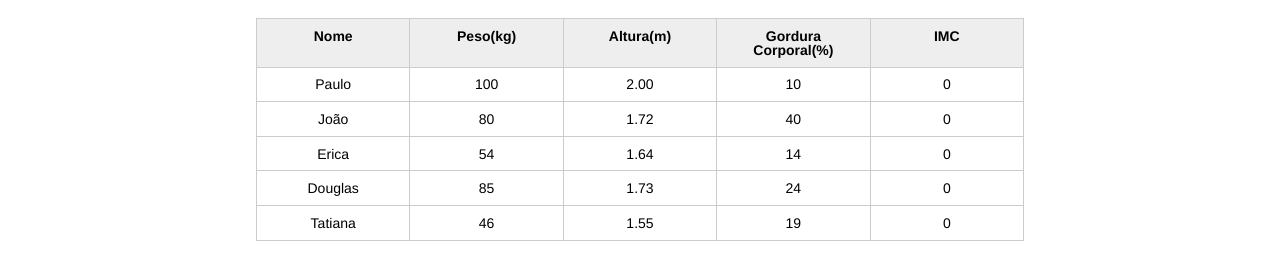
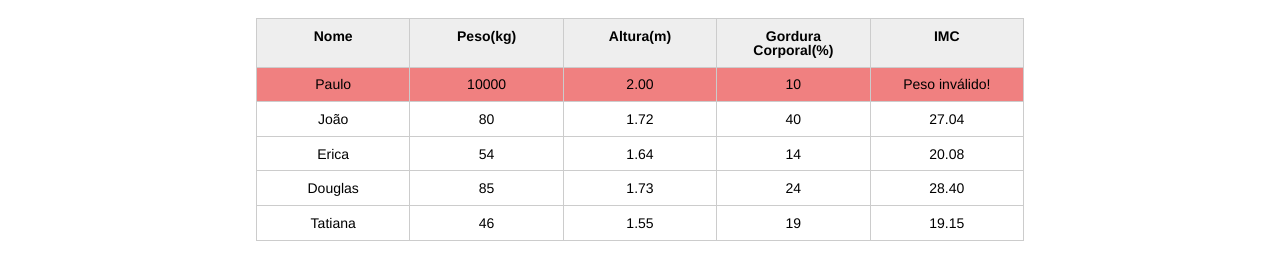
Before and after one commit to lucasmedinacav/cursoAlura_JS, a plain HTML site: page index.html in a window 1280 px wide. Shown: the part 123-402 px from the top of the page. Drawn offline with Linux system fonts and the light colour scheme.

Commit message:
loops no queryselectorall e classlist.add

```diff
--- a/css/index.css
+++ b/css/index.css
@@ -1,49 +1,50 @@
-*{
+* {
     box-sizing: border-box;
 }
 
-body{
+body {
     font-family: "Helvetica Neue", "Helvetica", Helvetica, Arial, sans-serif;
     font-size: 14px;
 }
 
-header{
+header {
     background-color: #333;
     height: 3em;
     color: #FFF;
     margin-bottom: 1em;
 }
 
-header h1{
+header h1 {
     font-size: 2em;
-	display:inline-block;
-	vertical-align:	middle;
-}
-header h2{
-	font-size: 2em;
-	display:inline-block;
-	vertical-align:	middle;
+    display: inline-block;
+    vertical-align: middle;
 }
 
-header .container:before{
-	content: '';
-	display:inline-block;
-	height: 100%;
-	vertical-align:	middle;
+header h2 {
+    font-size: 2em;
+    display: inline-block;
+    vertical-align: middle;
 }
 
-.container{
+header .container:before {
+    content: '';
+    display: inline-block;
+    height: 100%;
+    vertical-align: middle;
+}
+
+.container {
     width: 60%;
     height: 100%;
     margin: 0 auto;
 }
 
-section{
+section {
     margin: 2em 0;
     overflow: hidden;
 }
 
-section h2{
+section h2 {
     font-size: 3em;
     display: block;
     padding-bottom: .5em;
@@ -51,32 +52,32 @@ section h2{
     margin-bottom: .5em;
 }
 
-table{
+table {
     width: 100%;
-	margin-bottom : .5em;
+    margin-bottom: .5em;
     table-layout: fixed;
-
 }
 
-td, th {
+td,
+th {
     padding: .7em;
     margin: 0;
     border: 1px solid #ccc;
     text-align: center;
 }
 
-th{
+th {
     font-weight: bold;
     background-color: #EEE;
 }
 
-label{
+label {
     color: #555;
     display: block;
     margin-bottom: .2em;
 }
 
-.campo{
+.campo {
     margin: 0;
     padding-bottom: 1em;
     width: 100%;
@@ -85,18 +86,18 @@ label{
     width: 100%;
 }
 
-.campo-medio{
+.campo-medio {
     display: inline-block;
     padding-right: .5em;
 }
 
-.grupo{
+.grupo {
     width: 32%;
     display: inline-block;
     padding: 10px 0px;
 }
 
-button{
+button {
     padding: .5em 2em;
     border: 0;
     border-bottom: 3px solid;
@@ -105,30 +106,33 @@ button{
     margin: 0;
     margin-top: -3px;
     color: #fff;
-	background-color:#0c8cd3;
+    background-color: #0c8cd3;
     border-color: #04324c;
     width: 20%;
     display: block;
     clear: both;
     margin: 10px 0px;
-
 }
 
-button:active{
-	margin-top:0px;
+button:active {
+    margin-top: 0px;
     border: 0;
 }
 
-button[disabled=disabled], button:disabled {
+button[disabled=disabled],
+button:disabled {
     background-color: gray;
     border-color: darkgray;
-
 }
 
-.adicionar-paciente{
+.adicionar-paciente {
     margin-top: 30px;
 }
 
-.campo-invalido{
+.campo-invalido {
     border: 1px solid red;
 }
+
+.paciente-invalido {
+    background-color: lightcoral;
+}
--- a/index.html
+++ b/index.html
@@ -31,9 +31,9 @@
                     </tr>
                 </thead>
                 <tbody id="tabela-pacientes">
-                    <tr class="paciente">
+                    <tr class="paciente" id="primeiro-paciente">
                         <td class="info-nome">Paulo</td>
-                        <td class="info-peso">100</td>
+                        <td class="info-peso">10000</td>
                         <td class="info-altura">2.00</td>
                         <td class="info-gordura">10</td>
                         <td class="info-imc">0</td>
--- a/js/principal.js
+++ b/js/principal.js
@@ -1,3 +1,37 @@
 var titulo = document.querySelector(".titulo");
-console.log(titulo);
 titulo.textContent = "Aparecida Nutricionista";
+
+var pacientes = document.querySelectorAll(".paciente");
+
+for (var i = 0; i < pacientes.length; i++) {
+    var paciente = pacientes[i];
+    var tdPeso = paciente.querySelector(".info-peso");
+    var tdAltura = paciente.querySelector(".info-altura");
+
+    var tdImc = paciente.querySelector(".info-imc");
+
+    var peso = tdPeso.textContent;
+    var altura = tdAltura.textContent;
+
+    var alturaEhValida = true;
+    var pesoEhValido = true;
+
+    if (peso <= 0 || peso > 1000) {
+        console.log("Peso inválido");
+        tdImc.textContent = "Peso inválido!";
+        pesoEhValido = false;
+        paciente.classList.add("paciente-invalido");
+    }
+
+    if (altura <= 0 || altura >= 1000) {
+        console.log("Altura inválida");
+        tdImc.textContent = "Altura inválida!";
+        alturaEhValida = false;
+        paciente.classList.add("paciente-invalido");
+    }
+
+    if (pesoEhValido && alturaEhValida) {
+        var imc = peso / (altura * altura);
+        tdImc.textContent = imc.toFixed(2);
+    }
+}
```
Lines whose indentation alone changed are shown as unchanged.
